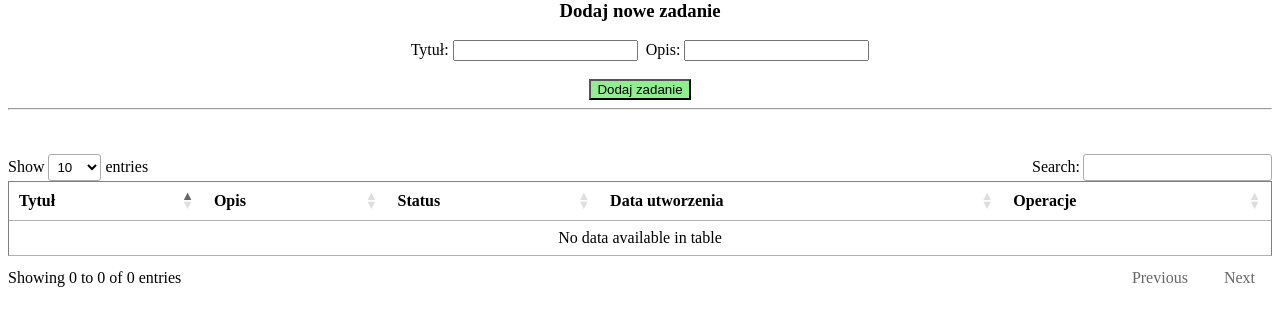
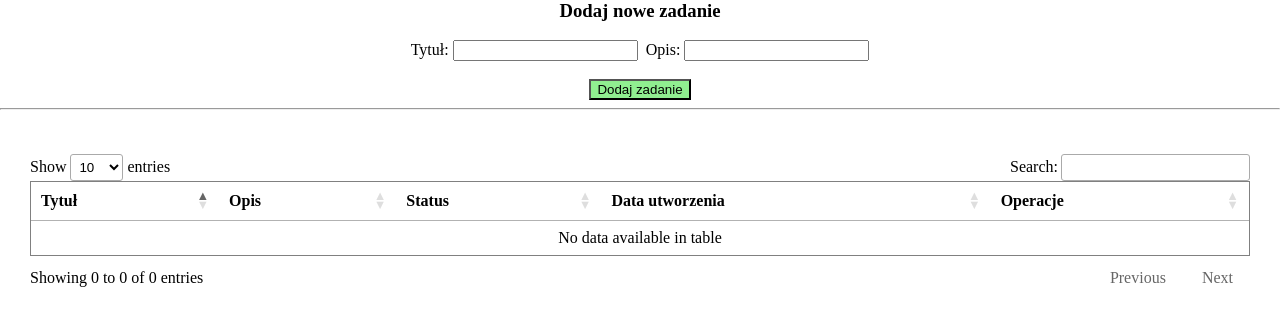
Before and after one commit to MatS211/todoList, a Flask app: page / in a window 1280 px wide. Shown: the part 19-345 px from the top of the page. Run offline with Flask 3, Linux system fonts and the light colour scheme; data that the repository does not hold is empty; some libraries are stand-ins or nearby versions.

Commit message:
Wersja gotowa

```diff
--- a/static/style.css
+++ b/static/style.css
@@ -1,3 +1,8 @@
+body{
+    margin-left: 0;
+    margin-right: 0;
+}
+
 h3, #form_add{
     text-align: center;
     align-items: center;
@@ -16,14 +21,15 @@ h3, #form_add{
     background-color: yellow;
 }
 
-table{
-    margin-left: auto;
-    margin-right: auto
+#myTable{
+    border: 1px solid grey;
 }
 
-table{
-    border: 1px solid grey;
+#myTable_wrapper{
+    margin-left: 30px;
+    margin-right: 30px;
 }
+
 
 #rekord:hover{
     background-color: rgb(202, 196, 196);
```
